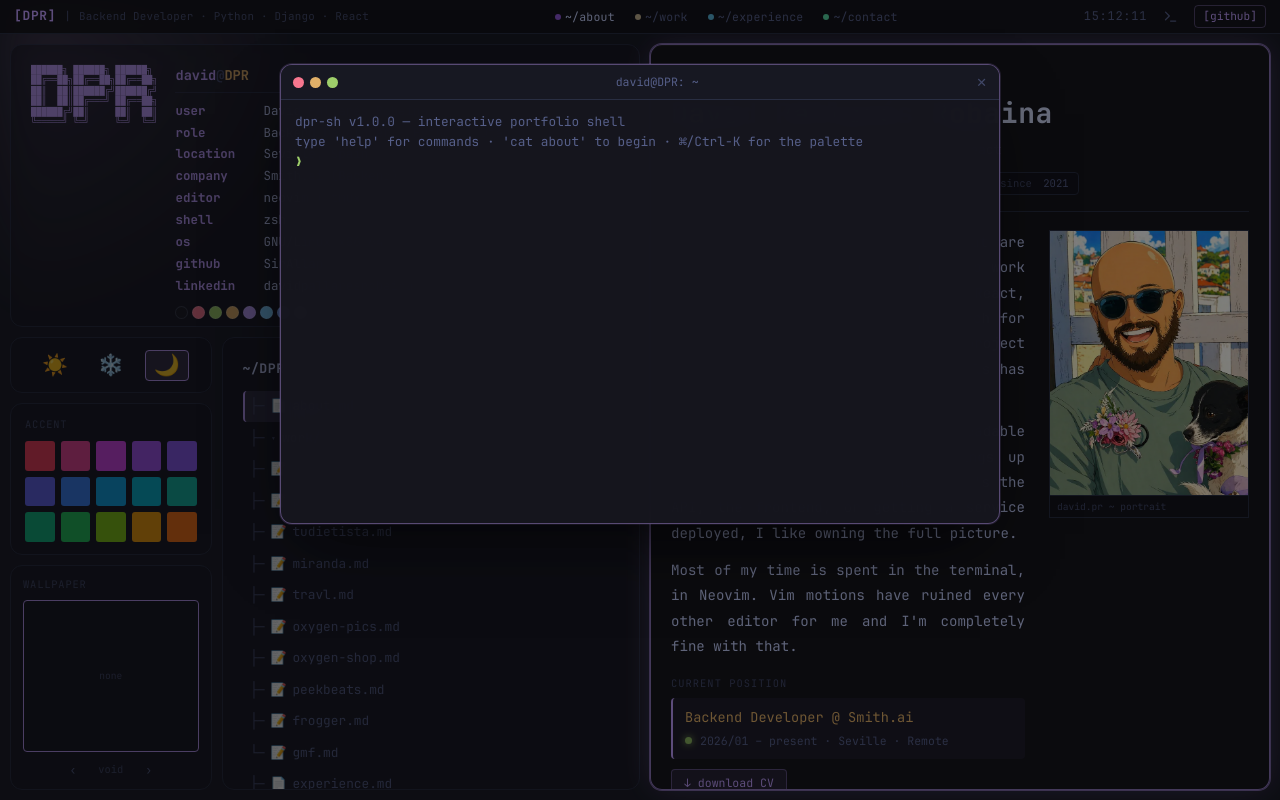
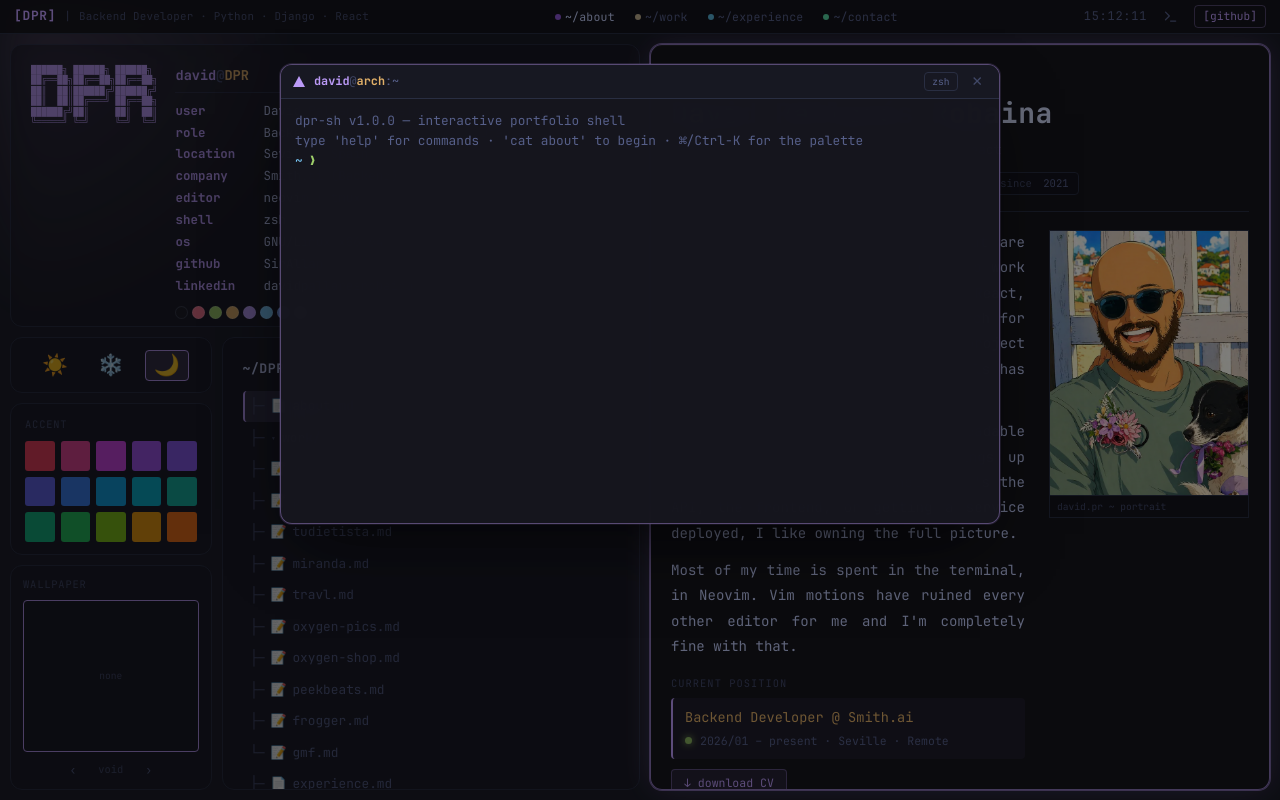
Before and after one commit to SirAllap/pjdpr, a React (Vite) app: page / in a window 1280 px wide. Both pictures are taken after a click on the button 1170 px from the left and 16 px from the top of the page. Built offline with nearby package versions, Linux system fonts and the light colour scheme.

Commit message:
Restyle terminal Linux/Arch (Omarchy) instead of macOS
- Drop the macOS traffic-light dots.
- Add an Arch-logo triangle + david@arch:~ window identity and a zsh tag;
  left-aligned tiling-WM titlebar, close hovers red.
- Starship-style two-segment prompt (~ ❯). Hyprland rounded accent border kept.

```diff
--- a/src/components/Terminal.tsx
+++ b/src/components/Terminal.tsx
@@ -223,19 +223,26 @@ const Terminal: FC<TerminalProps> = ({ open, onClose, actions }) => {
       <div className="term-backdrop" onClick={onClose} />
       <div className="term-window" role="dialog" aria-modal="true" aria-label="Terminal" ref={windowRef} tabIndex={-1}>
         <div className="term-titlebar">
-          <span className="term-dots"><i /><i /><i /></span>
-          <span className="term-title">david@DPR: ~</span>
+          <span className="term-id">
+            <span className="term-arch" aria-hidden="true" />
+            <span className="term-user">david</span>
+            <span className="term-at">@</span>
+            <span className="term-host">arch</span>
+            <span className="term-cwd">:~</span>
+          </span>
+          <span className="term-shell">zsh</span>
           <button className="term-x" onClick={onClose} aria-label="Close terminal">✕</button>
         </div>
         <div className="term-body" ref={bodyRef} onClick={() => inputRef.current?.focus()}>
           {lines.map((l, i) => (
             <div key={i} className={`term-line term-${l.type}`}>
               {l.type === 'in'
-                ? <><span className="term-prompt">❯</span> {l.text}</>
+                ? <><span className="term-cwd2">~</span><span className="term-prompt">❯</span> {l.text}</>
                 : l.text}
             </div>
           ))}
           <div className="term-inputline">
+            <span className="term-cwd2">~</span>
             <span className="term-prompt">❯</span>
             <span className="term-input-wrap">
               <input
--- a/src/index.css
+++ b/src/index.css
@@ -1961,19 +1961,43 @@ a.contact-channel:hover .cc-ext { color: var(--accent); }
   display: flex;
   align-items: center;
   gap: 10px;
-  padding: 8px 12px;
+  padding: 7px 12px;
   background: rgba(var(--bg-rgb), 0.6);
   border-bottom: 1px solid var(--tile-border);
   flex-shrink: 0;
-}
-.term-dots { display: flex; gap: 6px; }
-.term-dots i { width: 11px; height: 11px; border-radius: 50%; display: block; }
-.term-dots i:nth-child(1) { background: var(--red); }
-.term-dots i:nth-child(2) { background: var(--gold); }
-.term-dots i:nth-child(3) { background: var(--green); }
-.term-title { flex: 1; text-align: center; font-size: 0.72rem; color: var(--text-dim); font-family: var(--mono); }
-.term-x { background: none; border: none; color: var(--text-muted); cursor: pointer; font-size: 0.8rem; }
-.term-x:hover { color: var(--text); }
+  font-family: var(--mono);
+}
+.term-id { display: inline-flex; align-items: center; flex: 1; font-size: 0.74rem; }
+/* Arch-logo-ish triangle */
+.term-arch {
+  width: 0;
+  height: 0;
+  border-left: 6px solid transparent;
+  border-right: 6px solid transparent;
+  border-bottom: 11px solid var(--accent);
+  margin-right: 9px;
+}
+.term-user { color: var(--accent); font-weight: 700; }
+.term-at   { color: var(--text-muted); }
+.term-host { color: var(--gold); font-weight: 700; }
+.term-cwd  { color: var(--text-dim); }
+.term-shell {
+  font-size: 0.6rem;
+  color: var(--text-dim);
+  border: 1px solid var(--tile-border);
+  border-radius: var(--radius-xs);
+  padding: 1px 7px;
+}
+.term-x {
+  background: none;
+  border: none;
+  color: var(--text-muted);
+  cursor: pointer;
+  font-size: 0.85rem;
+  line-height: 1;
+  padding: 2px 4px;
+}
+.term-x:hover { color: var(--red); }
 
 .term-body {
   flex: 1;
@@ -1988,7 +2012,8 @@ a.contact-channel:hover .cc-ext { color: var(--accent); }
 .term-out { color: var(--text-dim); }
 .term-err { color: var(--red); }
 .term-in  { color: var(--text); }
-.term-prompt { color: var(--green); margin-right: 4px; }
+.term-prompt { color: var(--green); margin-right: 6px; }
+.term-cwd2 { color: var(--info); margin-right: 6px; }
 
 .term-inputline { display: flex; align-items: center; }
 .term-input-wrap { position: relative; flex: 1; display: flex; align-items: center; }
```
